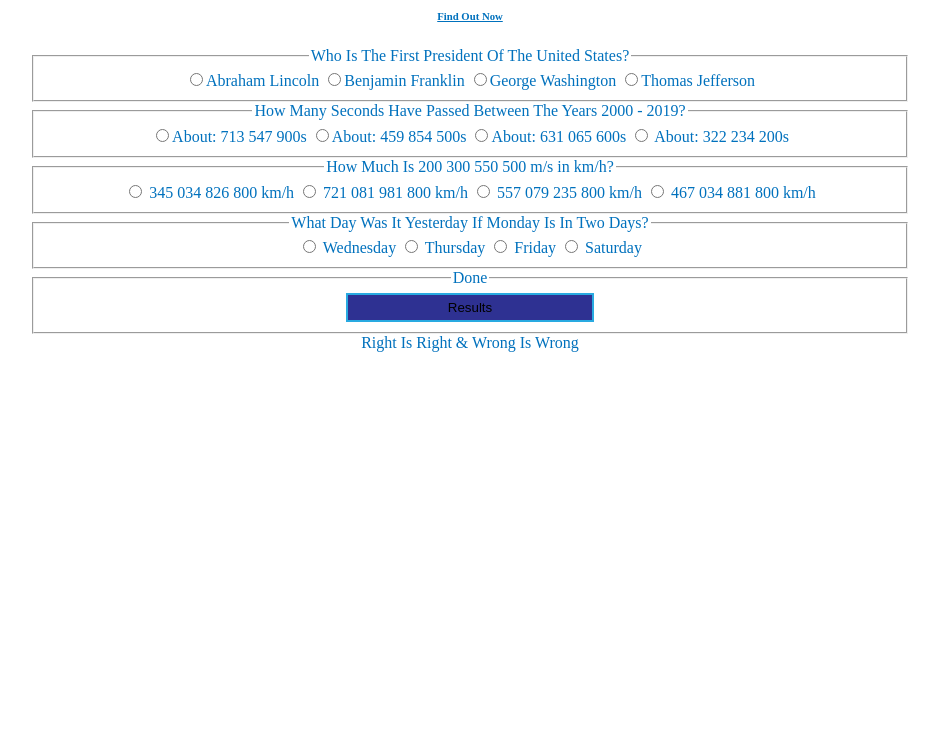
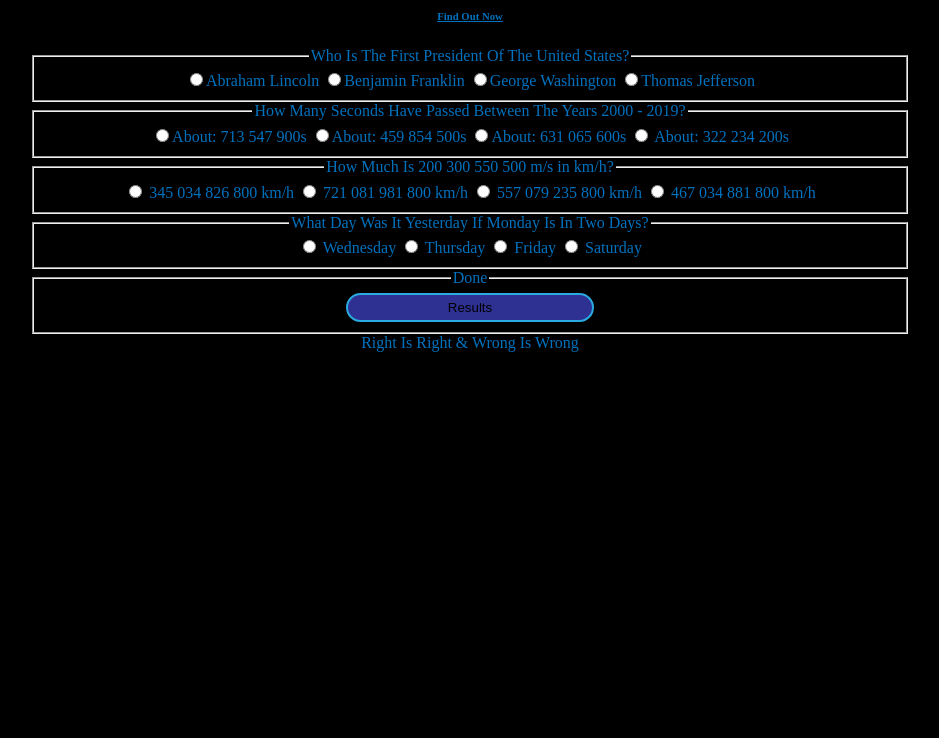
Before and after one commit to TshiMoiset/Form-Original, a plain HTML site: page index.html in a window 1280 px wide. Shown: the part 62-800 px from the top of the page, without its empty margins (170-1109 px from the left). Drawn offline with Linux system fonts and the light colour scheme; a web font is replaced by a local one.

Commit message:
Save: NOW

```diff
--- a/style.css
+++ b/style.css
@@ -2,6 +2,7 @@
 
 body {
   font-family: "Texturina", serif;
+  background: black;
   color: #2e3192;
   color: #29aae1;
   color: #0071bd;
@@ -23,5 +24,6 @@ input[type="submit"] {
   padding: 5px 100px;
   border: outset;
   border: solid 2px #29aae1;
+  border-radius: 20px;
   background: #2e3192;
 }
```
